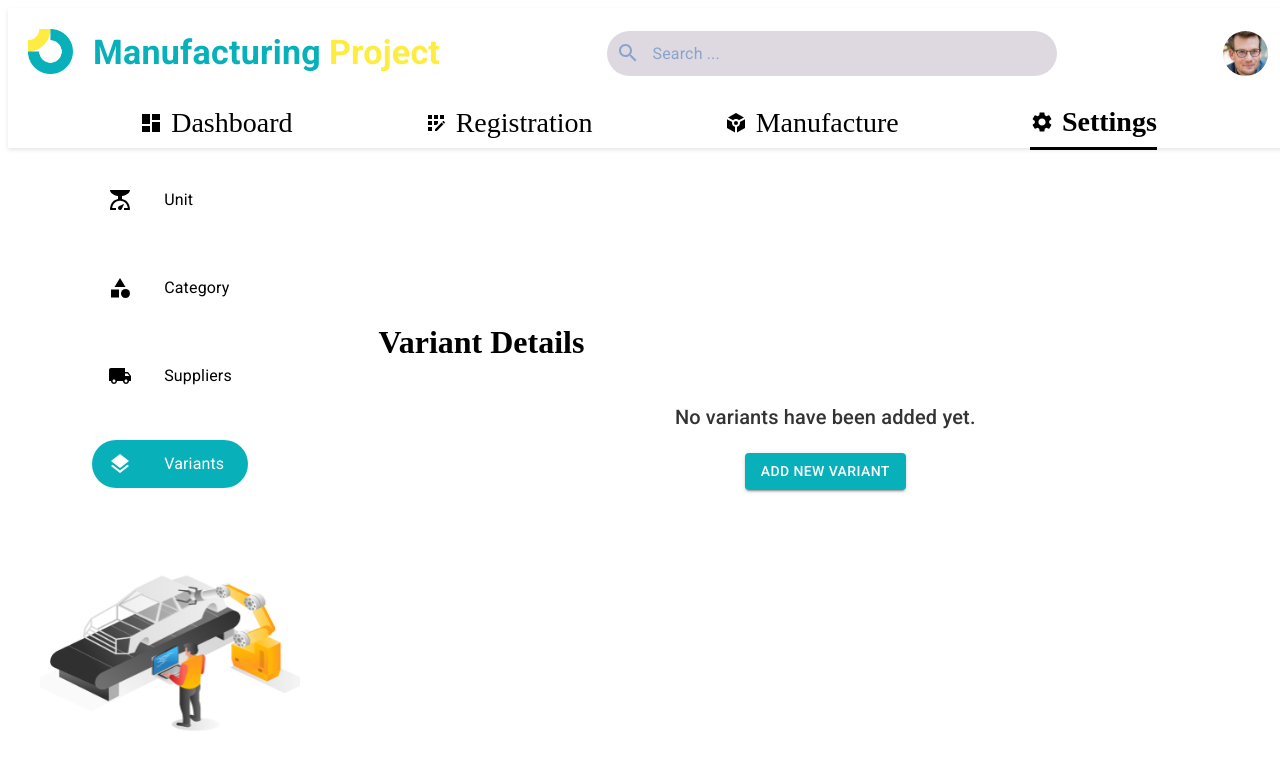
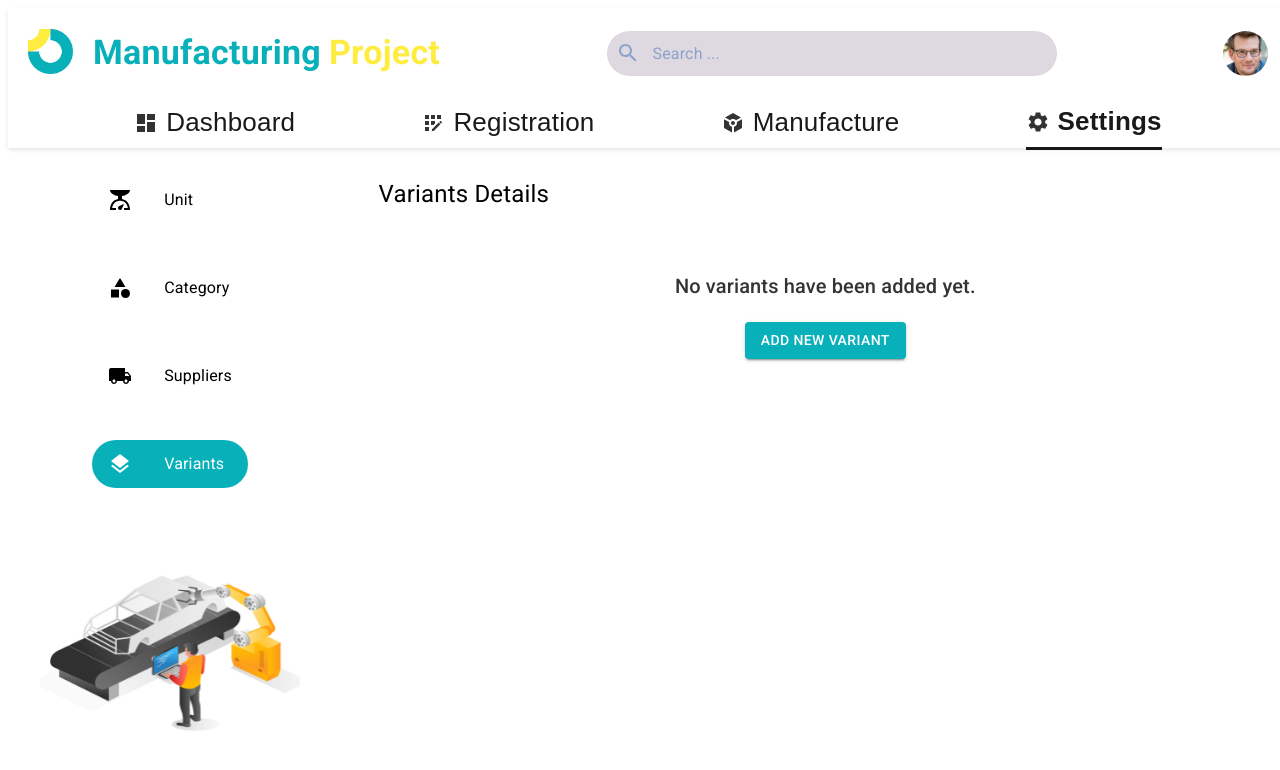
Before and after one commit to Manufacturing-Project/frontend, a React (Create React App) app: page /setting/variants in a window 1280 px wide. Shown: the top 770 px of the page. Built offline with nearby package versions, Linux system fonts and the light colour scheme; no server answers.

Commit message:
fixed header, setting page issues

```diff
--- a/src/components/molecules/MenuBar/MenuBar.tsx
+++ b/src/components/molecules/MenuBar/MenuBar.tsx
@@ -1,5 +1,5 @@
 import React from 'react';
-import { Box } from '@mui/material';
+import { Box, Typography } from '@mui/material';
 import { Link, useLocation } from 'react-router-dom'; // Import useLocation to determine the active route
 import DashboardIcon from '@mui/icons-material/Dashboard';
 import AppRegistrationIcon from '@mui/icons-material/AppRegistration';
@@ -13,10 +13,10 @@ export const MenuBar: React.FC = () => {
 
   // Array of menu items with icon, label, path
   const menuItems = [
-    { icon: <DashboardIcon />, label: 'Dashboard', path: '/dashboard' },
-    { icon: <AppRegistrationIcon />, label: 'Registration', path: '/register' },
-    { icon: <TokenSharpIcon />, label: 'Manufacture', path: '/manufacture' },
-    { icon: <SettingsIcon />, label: 'Settings', path: '/setting' }
+    { icon: <DashboardIcon sx={{ color: 'rgba(0, 0, 0, 0.8)' }}  />, label: 'Dashboard', path: '/dashboard' },
+    { icon: <AppRegistrationIcon sx={{ color: 'rgba(0, 0, 0, 0.8)' }} />, label: 'Registration', path: '/register' },
+    { icon: <TokenSharpIcon sx={{ color: 'rgba(0, 0, 0, 0.8)' }}/>, label: 'Manufacture', path: '/manufacture' },
+    { icon: <SettingsIcon sx={{ color: 'rgba(0, 0, 0, 0.8)' }} />, label: 'Settings', path: '/setting' }
   ];
 
   return (
@@ -29,7 +29,7 @@ export const MenuBar: React.FC = () => {
       }}
     >
       {menuItems.map((item, index) => {
-         const isActive = location.pathname.startsWith(item.path) // Check if the current path matches the menu item's path
+        const isActive = location.pathname.startsWith(item.path); // Check if the current path matches the menu item's path
 
         return (
           <Link
@@ -37,22 +37,26 @@ export const MenuBar: React.FC = () => {
             to={item.path}
             style={{
               textDecoration: 'none',
-              color: theme.colors.font_color_textfeild,
+              color: 'rgba(0, 0, 0, 0.9)',
             }}
           >
             <Box
               sx={{
-                frontWeight: isActive ? theme.fontweight.base_font_weight_Bold : theme.fontweight.base_font_weight_Medium,
+                fontWeight: isActive
+                  ? theme.fontweight.base_font_weight_Bold
+                  : theme.fontweight.base_font_weight_Medium,
                 height: '50px',
                 display: 'flex',
                 alignItems: 'center',
                 gap: theme.gap.base_gap_8,
                 cursor: 'pointer',
-                borderBottom: isActive ? `3px solid ${theme.colors.font_color_textfeild}` : 'none',
+                borderBottom: isActive
+                  ? `3px solid rgba(0, 0, 0, 0.9)`
+                  : 'none',
 
                 '&:hover': {
                   fontWeight: theme.fontweight.base_font_weight_Bold,
-                  borderBottom: `3px solid ${theme.colors.font_color_textfeild}`,
+                  borderBottom: `3px solid rgba(0, 0, 0, 0.9)`,
                 },
               }}
             >
@@ -60,12 +64,19 @@ export const MenuBar: React.FC = () => {
               {item.icon}
 
               {/* Render Text */}
-              <span style={{
-                fontSize: '28px',
-                fontWeight: isActive ? theme.fontweight.base_font_weight_Bold : theme.fontweight.base_font_weight_Medium,
-                }}>
-                  {item.label}
-                </span>
+              <Typography
+                variant="h6"
+                sx={{
+                  fontSize: '26px',
+                  color: 'rgba(0, 0, 0, 0.9)',
+                  fontWeight: isActive
+                    ? theme.fontweight.base_font_weight_SemiBold
+                    : theme.fontweight.base_font_weight_Medium,
+                  fontFamily: 'Poppins, sans-serif',
+                }}
+              >
+                {item.label}
+              </Typography>
             </Box>
           </Link>
         );
--- a/src/components/molecules/index.ts
+++ b/src/components/molecules/index.ts
@@ -4,6 +4,6 @@ export {InputSelectField} from './inputField/inputSelectField/InputSelectField';
 export { AddRawMaterial } from './addRawMaterial/AddRawMaterial';
 export { MenuBar } from './menuBar/MenuBar';
 export {Itembox} from './itembox/Itembox';
-export {SearchBar} from './searchBar/Searchbar';
+export {SearchBar} from './searchbar/Searchbar';
 export { Logo } from './logo/Logo';
 export { TableCells } from './tableCell/TableCells';
--- a/src/components/organism/category/Category.tsx
+++ b/src/components/organism/category/Category.tsx
@@ -8,7 +8,7 @@ import DialogContent from '@mui/material/DialogContent';
 import DialogTitle from '@mui/material/DialogTitle';
 import TextField from '@mui/material/TextField';
 import Button from '@mui/material/Button';
-import { Box } from '@mui/material';
+import { Box, Typography } from '@mui/material';
 import { useCreateCategoryMutation, useGetCategoriesQuery, useUpdateCategoryMutation, useDeleteCategoryMutation } from '../../../features/categories/CategoryApiSlice'; // API hooks
 import Toaster, { ToasterRef } from '../../molecules/toaster/Toaster';
 import theme from '../../theme';
@@ -125,9 +125,13 @@ const Category: React.FC = () => {
   return (
     <div>
       <Box sx={{ height: '100%', background: theme.colors.secondary_background_color  }}>
-         <Box sx ={{marginLeft: '60px' , paddingTop: '40px'}}><h1>Category</h1></Box>
+         <Box sx ={{marginLeft: '60px'}}>
+         <Typography variant="h6" sx={{ fontSize: '24px', fontWeight: 400, lineHeight: '32px' }}>
+            Category Details
+          </Typography>
+         </Box>
 
-            <Box sx={{ paddingLeft: '80px' , marginTop:'40px'}}>
+            <Box sx={{ paddingLeft: '80px', paddingTop: '20px'}}>
             { categoryOptions.length > 0 ? (
                 <Itembox
                 items={categoryOptions} // Displaying categories from MongoDB
@@ -167,7 +171,7 @@ const Category: React.FC = () => {
                 </DialogActions>
               </Dialog>
           </Box>
-          <Box sx = {{marginTop: '40px' , marginLeft: '10px'}}>
+          <Box sx = {{marginLeft: '10px'}}>
              { categoryOptions.length > 0 ? (
                <Button
                variant="contained"
--- a/src/components/organism/unitOfMeasure/UnitOfMeasure.tsx
+++ b/src/components/organism/unitOfMeasure/UnitOfMeasure.tsx
@@ -112,9 +112,13 @@ const UnitOfMeasure: React.FC = () => {
   return (
     <div>
       <Box sx={{ height: '100%', background: theme.colors.secondary_background_color  } }>
-         <Box sx ={{marginLeft: '60px'}}><h1>Unit of Measure</h1></Box>
+         <Box sx ={{marginLeft: '60px'}}>
+         <Typography variant="h6" sx={{ fontSize: '24px', fontWeight: 400, lineHeight: '32px' }}>
+            Unit of Measure Details
+          </Typography>
+         </Box>
 
-            <Box sx={{  paddingLeft: '80px' , marginTop:'40px'}}>
+            <Box sx={{  paddingLeft: '80px' , paddingTop:'20px'}}>
             {unitItems.length > 0 ?
                 <Itembox
                 items={unitItems}
--- a/src/components/organism/variants/variants.tsx
+++ b/src/components/organism/variants/variants.tsx
@@ -90,10 +90,14 @@ const Variants: React.FC = () => {
 
   return (
     <div>
-    <Box sx={{ height: '100%', marginTop: '100px' , background: theme.colors.secondary_background_color  } }>
-       <Box sx ={{marginLeft: '60px' , paddingTop: '25px'}}><h1>Variant Details</h1></Box>
+    <Box sx={{ height: '100%', background: theme.colors.secondary_background_color  } }>
+       <Box sx ={{marginLeft: '60px' ,}}>
+       <Typography variant="h6" sx={{ fontSize: '24px', fontWeight: 400, lineHeight: '32px' }}>
+            Variants Details
+          </Typography>
+       </Box>
 
-          <Box sx={{  paddingLeft: '80px' , marginTop:'40px'}}>
+          <Box sx={{  paddingLeft: '80px', paddingTop: '20px'}}>
 
           {variantsItems.length > 0 ? (
             <Itembox
@@ -138,7 +142,7 @@ const Variants: React.FC = () => {
               </DialogActions>
             </Dialog>
         </Box>
-        <Box sx = {{marginTop: '40px' , marginLeft: '10px'}}>
+        <Box sx = {{ marginLeft: '10px'}}>
            { variantsItems.length > 0  ?  <Button
               variant="contained"
               onClick={handleAddVariantClick}
```
